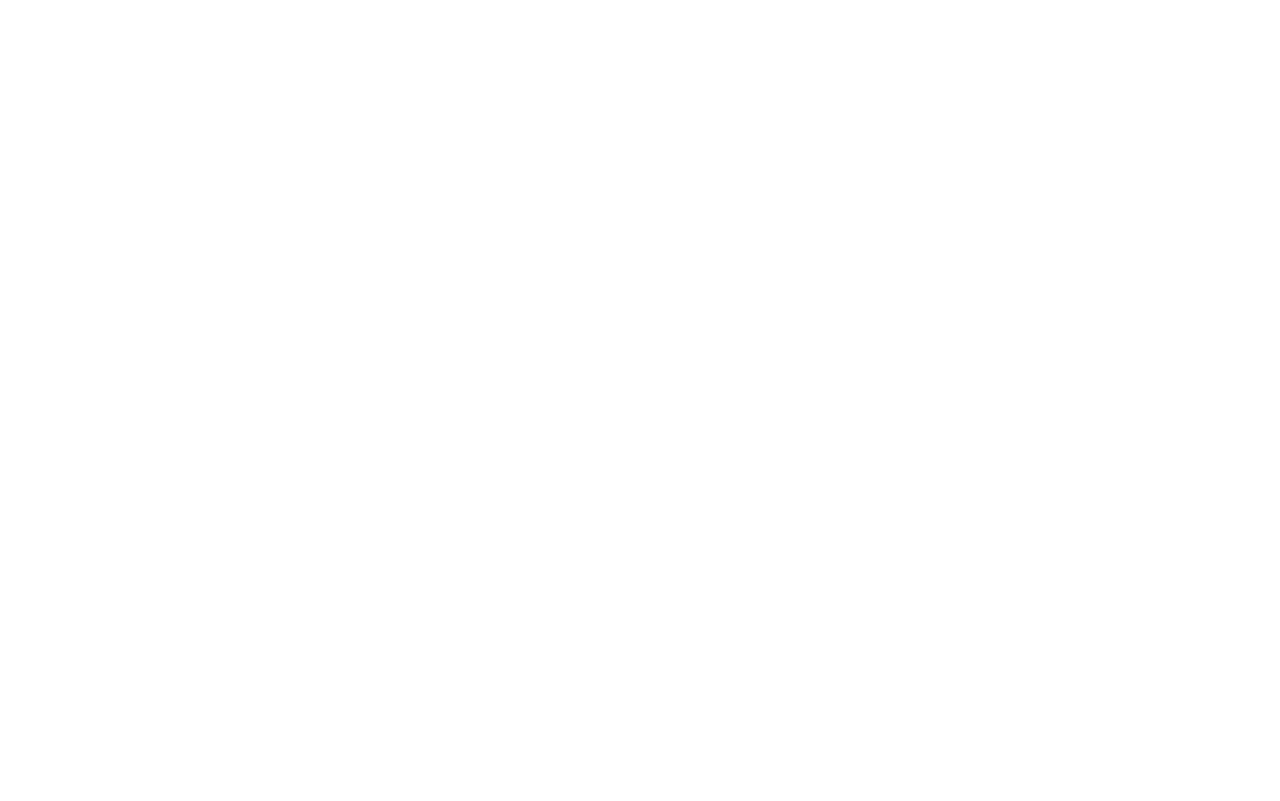
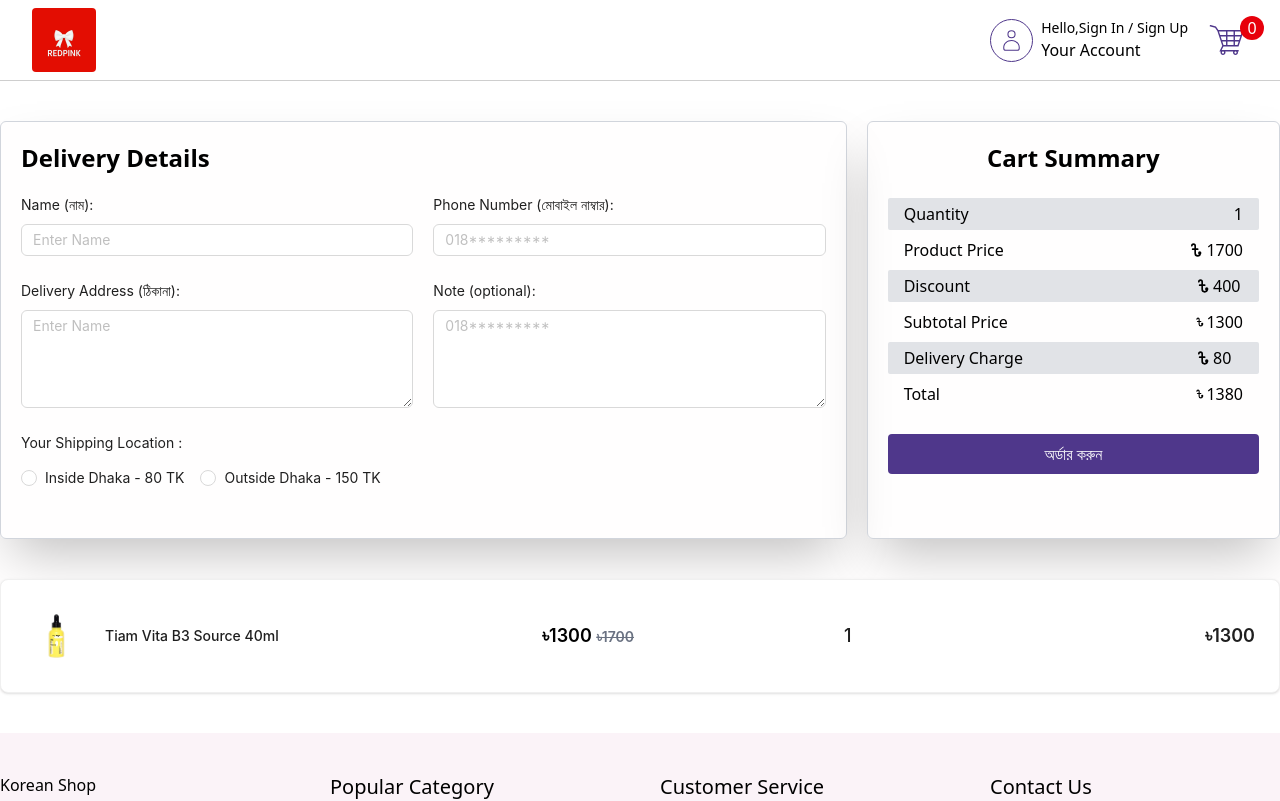
Before and after one commit to shukumar-542/Red-pink-ecommerce, a React (Vite) app: page /checkout in a window 1280 px wide. Before the commit this address had no page. Shown: the top 801 px of the page. Built offline with nearby package versions, Linux system fonts and the light colour scheme; a web font is replaced by a local one.

Commit message:
Implement checkout page

```diff
--- a/src/main.jsx
+++ b/src/main.jsx
@@ -7,6 +7,7 @@
 import HomePage from './pages/HomePage/HomePage.jsx'
 import Login from './pages/Login/Login.jsx'
 import ProductDetails from './pages/ProductDetails/ProductDetails.jsx'
+import CheckOut from './pages/CheckOut/CheckOut.jsx'
 
 createRoot(document.getElementById('root')).render(
   <StrictMode>
@@ -16,6 +17,7 @@
           <Route index  element={<HomePage/>} />
           <Route path='/about-us' element={<AboutUs />} />
           <Route path='/product-details/:id' element={<ProductDetails/>} />
+          <Route path='/checkout' element={<CheckOut/>} />
         </Route>
         <Route path='/auth/login' element={<Login/>} />
       </Routes>
--- /dev/null
+++ b/src/pages/CheckOut/CheckOut.jsx
@@ -0,0 +1,87 @@
+import { Card, Form, Input, Radio } from "antd"
+import TextArea from "antd/es/input/TextArea"
+import img from "../../assets/prod4.webp"
+import { TbCurrencyTaka } from "react-icons/tb"
+const CheckOut = () => {
+    return (
+        <div className="container mx-auto my-10 px-2 md:px-0 mb-10">
+            <div className="grid grid-cols-1  md:grid-cols-12 gap-5 mb-10">
+                <div className="col-span-12 md:col-span-8 border border-gray-300 rounded-md shadow-2xl p-5">
+                    <p className="text-2xl font-bold pb-5">Delivery Details</p>
+                    <Form layout="vertical">
+                        <div className="md:flex items-center gap-5">
+                            <Form.Item label="Name (নাম):" className="w-full">
+                                <Input placeholder="Enter Name" />
+                            </Form.Item>
+                            <Form.Item label="Phone Number (মোবাইল নাম্বার):" className="w-full">
+                                <Input placeholder="018*********" />
+                            </Form.Item>
+                        </div>
+                        <div className="md:flex items-center gap-5">
+                            <Form.Item label="Delivery Address (ঠিকানা):" className="w-full">
+                                <TextArea rows={4} placeholder="Enter Name" />
+                            </Form.Item>
+                            <Form.Item label="Note (optional):" className="w-full">
+                                <TextArea rows={4} placeholder="018*********" />
+                            </Form.Item>
+                        </div>
+                        <Form.Item label="Your Shipping Location :" name="shipping">
+                            <Radio.Group className="">
+                                <Radio value="inside">Inside Dhaka - 80 TK</Radio>
+                                <Radio value="outside">Outside Dhaka - 150 TK</Radio>
+                            </Radio.Group>
+                        </Form.Item>
+                    </Form>
+
+                </div>
+                <div className="col-span-12 md:col-span-4 border border-gray-300 rounded-md shadow-2xl p-5 space-y-1">
+                    <p className="text-2xl font-bold pb-5 text-center">Cart Summary</p>
+                    <p className="bg-[#E1E3E7] py-1 px-4 rounded-xs flex justify-between items-center"><span>Quantity</span> <span>1</span></p>
+                    <p className="py-1 px-4 rounded-xs flex justify-between items-center"><span>Product Price</span> <span className="flex items-center "><TbCurrencyTaka size={20} />1700</span></p>
+                    <p className="bg-[#E1E3E7] py-1 px-4 rounded-xs flex justify-between items-center"><span>Discount</span> <span className="flex items-center w-[50px]"><TbCurrencyTaka size={20} />400</span></p>
+                    <p className="py-1 px-4 rounded-xs flex justify-between items-center"><span>Subtotal Price</span> <span className="flex items-center w-[50px]"><TbCurrencyTaka size={20} />1300</span></p>
+                    <p className="bg-[#E1E3E7] py-1 px-4 rounded-xs flex justify-between items-center"><span>Delivery Charge</span> <span className="flex items-center w-[50px] "><TbCurrencyTaka size={20} />80</span></p>
+                    <p className="py-1 px-4 rounded-xs flex justify-between items-center"><span className="w-full">Total</span> <span className="flex items-center w-[50px]"><TbCurrencyTaka size={20} />1380</span></p>
+                    <button className="bg-[#4F378B] w-full mt-5 text-white py-2 rounded-sm cursor-pointer">অর্ডার করুন </button>
+                </div>
+            </div>
+
+            <Card className="rounded-lg shadow-sm my-4 ">
+                <div className="grid grid-cols-12 items-center gap-4">
+                    {/* Product Info */}
+                    <div className="col-span-4 flex items-center gap-4">
+                        {/* Replace with your image path */}
+                        <img
+                            src={img}
+                            alt="Tiam Vita B3 Source 40ml"
+                            className="w-16 h-16 object-contain"
+                        />
+                        <div>
+                            <p className="font-medium">Tiam Vita B3 Source 40ml</p>
+                        </div>
+                    </div>
+
+                    {/* Price */}
+                    <div className="col-span-3 text-center">
+                        <p className="text-lg font-semibold text-black">
+                            ৳1300{" "}
+                            <span className="line-through text-gray-500 text-sm">৳1700</span>
+                        </p>
+                    </div>
+
+                    {/* Quantity */}
+                    <div className="col-span-2 text-center">
+                        <p className="text-lg font-medium">1</p>
+                    </div>
+
+                    {/* Subtotal */}
+                    <div className="col-span-3 text-right">
+                        <p className="text-lg font-semibold">৳1300</p>
+                    </div>
+                </div>
+            </Card>
+        </div>
+    )
+}
+
+export default CheckOut
--- a/src/pages/ProductDetails/ProductDetails.jsx
+++ b/src/pages/ProductDetails/ProductDetails.jsx
@@ -8,6 +8,7 @@
 import { RiShoppingCart2Line } from "react-icons/ri"
 import Colors from "../../constants/Colors"
 import ProductDescriptions from "../../component/ui/ProductDescriptions/ProductDescriptions"
+import { Link } from "react-router-dom"
 const ProductDetails = () => {
     const [countProduct, setCountProduct] = useState(1)
     return (
@@ -40,7 +41,9 @@
 
                         </div>
                         <div className="flex items-center gap-5 text-white">
-                            <button className="bg-[#4F378B] py-2 px-5 rounded-md">BUY NOW</button>
+                            <Link to={'/checkout'}>
+                                <button className="bg-[#4F378B] py-2 cursor-pointer px-5 rounded-md">BUY NOW</button>
+                            </Link>
                             <button className="bg-[#C14196] py-2 px-5 rounded-md">ADD TO CART</button>
                         </div>
                         <p>Skin discoloration, dark spots, and acne scars making you feel down? One great option is the Tiam Vita B3 Source, a strong Korean serum taking the skincare world by storm. Niacinamide (Vitamin B3) and Arbutin, the two main ingredients in this light mix, reveal a brighter, more radiant you.</p>
@@ -143,7 +146,7 @@
 
             {/* Product details section bottom */}
 
-            <ProductDescriptions/>
+            <ProductDescriptions />
         </div>
     )
 }
```
